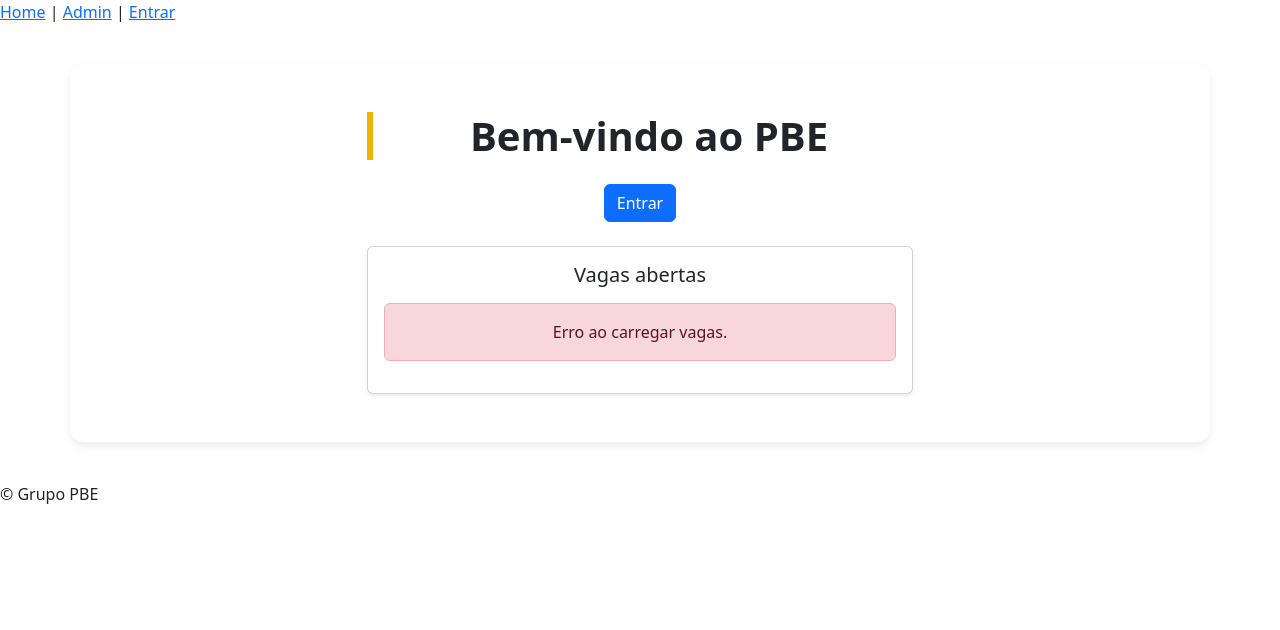
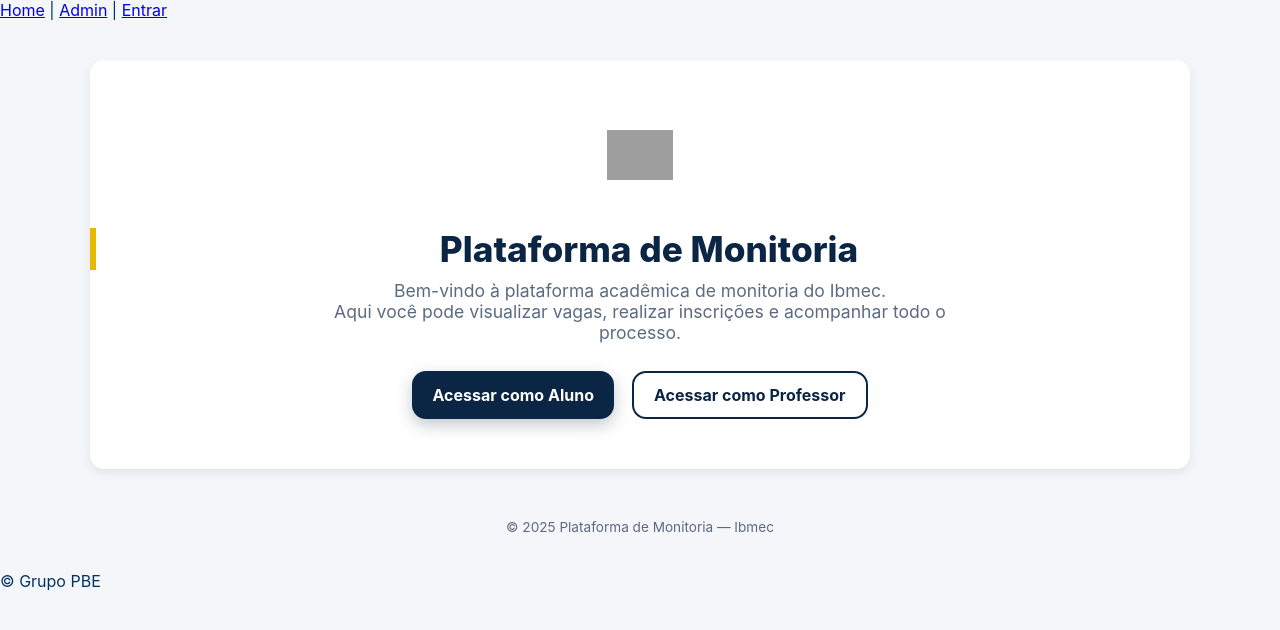
Before and after one commit to Projetos-de-Extensao/PBE_25.2_8004_II, a Django app: page / in a window 1280 px wide. Shown: the top 630 px of the page. Run offline with Django 5.2, Linux system fonts and the light colour scheme; data that the repository does not hold is empty; grey boxes are pictures that could not be loaded.

Commit message:
Att home

```diff
--- a/core/static/css/home.css
+++ b/core/static/css/home.css
@@ -0,0 +1,121 @@
+.home-hero {
+  padding: 72px 0 48px;
+  text-align: center;
+}
+
+.home-hero-logo {
+  height: 50px;
+  margin-bottom: 20px;
+}
+
+.home-title {
+  font-size: 2.2rem;
+  font-weight: 800;
+  color: #0b2545; /* azul mais sóbrio */
+  margin-bottom: 8px;
+}
+
+.home-subtitle {
+  font-size: 1.05rem;
+  color: #5c6b80;
+  max-width: 680px;
+  margin: 0 auto 28px;
+}
+
+/* ===== BOTÕES PRINCIPAIS ===== */
+
+.home-actions {
+  display: flex;
+  justify-content: center;
+  gap: 16px;
+  flex-wrap: wrap;
+}
+
+.home-btn {
+  display: inline-flex;
+  align-items: center;
+  justify-content: center;
+  padding: 11px 20px;
+  border-radius: 14px;
+  font-weight: 700;
+  font-size: 0.98rem;
+  border: none;
+  text-decoration: none;
+  cursor: pointer;
+  transition:
+    background-color 0.15s ease,
+    color 0.15s ease,
+    box-shadow 0.15s ease,
+    transform 0.1s ease;
+}
+
+/* Aluno: botão cheio escuro */
+.home-btn.btn-aluno {
+  background: #0b2545;
+  color: #ffffff;
+  box-shadow: 0 6px 16px rgba(11, 37, 69, 0.25);
+}
+
+.home-btn.btn-aluno:hover {
+  background: #081a30;
+  transform: translateY(-2px);
+}
+
+/* Professor: outline claro */
+.home-btn.btn-professor {
+  background: #ffffff;
+  color: #0b2545;
+  border: 2px solid #0b2545;
+}
+
+.home-btn.btn-professor:hover {
+  background: #f4f6fb;
+  transform: translateY(-2px);
+}
+
+/* Admin: destaque em amarelo/dourado */
+.home-btn.btn-admin {
+  background: #f6b800;
+  color: #0b2545;
+}
+
+.home-btn.btn-admin:hover {
+  background: #e4a800;
+  transform: translateY(-2px);
+}
+
+/* ===== RODAPÉ DA HOME ===== */
+
+.home-footer {
+  margin-top: 40px;
+  padding-bottom: 20px;
+  text-align: center;
+  color: #5c6b80;
+  font-size: 0.85rem;
+}
+
+/* ===== RESPONSIVO ===== */
+
+@media (max-width: 768px) {
+  .home-hero {
+    padding: 56px 0 36px;
+  }
+
+  .home-title {
+    font-size: 1.9rem;
+  }
+
+  .home-subtitle {
+    font-size: 0.96rem;
+    padding: 0 12px;
+  }
+
+  .home-actions {
+    gap: 10px;
+  }
+
+  .home-btn {
+    width: 100%;
+    max-width: 260px;
+  }
+}
--- a/core/urls.py
+++ b/core/urls.py
@@ -8,4 +8,6 @@
     path('dashboard/aluno/', views.dashboard_aluno, name='dashboard_aluno'),
     path('dashboard/professor/', views.dashboard_professor, name='dashboard_professor'),
     path('criar-vaga/', views.criar_vaga, name='criar_vaga'),
+    path('login/professor/', views.login_professor, name='login-professor'),
+    path('login/aluno/', views.login_aluno, name='login-aluno'),
 ]
--- a/core/views.py
+++ b/core/views.py
@@ -122,3 +122,9 @@
         disciplinas = Disciplina.objects.all()
         contexto = {'disciplinas': disciplinas}
         return render(request, 'criar_vaga.html', contexto)
+
+def login_professor(request):
+    return render(request, 'login_professor.html')
+
+def login_aluno(request):
+    return render(request, 'login_aluno.html')
--- a/templates/home.html
+++ b/templates/home.html
@@ -1,47 +1,111 @@
 {% extends "base.html" %}
 {% load static %}
 
-{% block title %}Home - PBE{% endblock %}
+{% block title %}Home — Plataforma de Monitoria{% endblock %}
 
 {% block content %}
-<div class="container py-5">
-  <div class="row justify-content-center">
-    <div class="col-md-8 col-lg-6 text-center">
-      <h1 class="mb-4 fw-bold" style="font-size:2.5rem;">Bem-vindo ao PBE</h1>
-      {% if usuario %}
-        <div class="alert alert-success mb-4">Olá, {{ usuario.username }}!</div>
-      {% else %}
-        <a href="{% url 'login' %}" class="btn btn-primary mb-4">Entrar</a>
-      {% endif %}
-      <div class="card shadow-sm">
-        <div class="card-body">
-          <h2 class="h5 mb-3">Vagas abertas</h2>
-          <section id="vagas">
-            <div class="spinner-border text-primary" role="status"><span class="visually-hidden">Carregando...</span></div>
-          </section>
-        </div>
-      </div>
-    </div>
+
+<style>
+  .home-hero {
+    padding: 70px 0 50px;
+    text-align: center;
+  }
+  .home-title {
+    font-size: 2.2rem;
+    font-weight: 800;
+    color: #0b2545;
+  }
+  .home-subtitle {
+    font-size: 1.1rem;
+    color: #5c6b80;
+    max-width: 680px;
+    margin: 10px auto 28px;
+  }
+
+  .home-actions {
+    display: flex;
+    justify-content: center;
+    gap: 18px;
+    flex-wrap: wrap;
+  }
+
+  .home-btn {
+    padding: 12px 20px;
+    border-radius: 14px;
+    font-weight: 700;
+    font-size: 1rem;
+    border: none;
+    cursor: pointer;
+    transition: 0.15s ease;
+  }
+  .btn-aluno {
+    background: #0b2545;
+    color: #fff;
+    box-shadow: 0 6px 16px rgba(11,37,69,0.25);
+  }
+  .btn-aluno:hover {
+    background: #081a30;
+    transform: translateY(-2px);
+  }
+
+  .btn-professor {
+    background: #ffffff;
+    color: #0b2545;
+    border: 2px solid #0b2545;
+  }
+  .btn-professor:hover {
+    background: #f1f5ff;
+    transform: translateY(-2px);
+  }
+
+  .btn-admin {
+    background: #f6b800;
+    color: #0b2545;
+  }
+  .btn-admin:hover {
+    background: #e5a900;
+    transform: translateY(-2px);
+  }
+
+  .home-footer {
+    margin-top: 50px;
+    text-align: center;
+    color: #5c6b80;
+    font-size: 0.85rem;
+    padding-bottom: 20px;
+  }
+</style>
+
+
+<div class="container home-hero">
+
+  <img src="{% static 'img/ibmec-logo.png' %}"
+       alt="Ibmec"
+       style="height: 50px; margin-bottom: 20px;">
+
+  <h1 class="home-title">Plataforma de Monitoria</h1>
+
+  <p class="home-subtitle">
+    Bem-vindo à plataforma acadêmica de monitoria do Ibmec.<br>
+    Aqui você pode visualizar vagas, realizar inscrições e acompanhar todo o processo.
+  </p>
+
+  <div class="home-actions">
+
+    <a href="{% url 'login-aluno' %}" class="home-btn btn-aluno">
+      Acessar como Aluno
+    </a>
+
+    <a href="{% url 'login-professor' %}" class="home-btn btn-professor">
+      Acessar como Professor
+    </a>
+
   </div>
+
 </div>
 
-<!-- Bootstrap CDN -->
-<link href="https://cdn.jsdelivr.net/npm/bootstrap@5.3.0/dist/css/bootstrap.min.css" rel="stylesheet">
+<div class="home-footer">
+  © 2025 Plataforma de Monitoria — Ibmec
+</div>
 
-<script>
-fetch('/api/vagas/')
-  .then(r => r.json())
-  .then(data => {
-    const el = document.getElementById('vagas');
-    if (!Array.isArray(data) || data.length === 0) {
-      el.innerHTML = '<div class="alert alert-warning">Nenhuma vaga aberta.</div>';
-      return;
-    }
-    el.innerHTML = '<ul class="list-group">' + data.map(v => `<li class="list-group-item">${v.titulo || v.nome}</li>`).join('') + '</ul>';
-  })
-  .catch(err => {
-    console.error(err);
-    document.getElementById('vagas').innerHTML = '<div class="alert alert-danger">Erro ao carregar vagas.</div>';
-  });
-</script>
 {% endblock %}
```
Also changed, not shown: templates/alunodashboard.html (+55 -19 lines), db.sqlite3.
